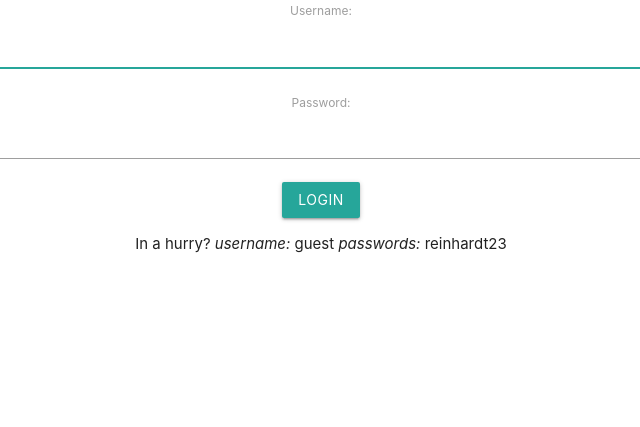
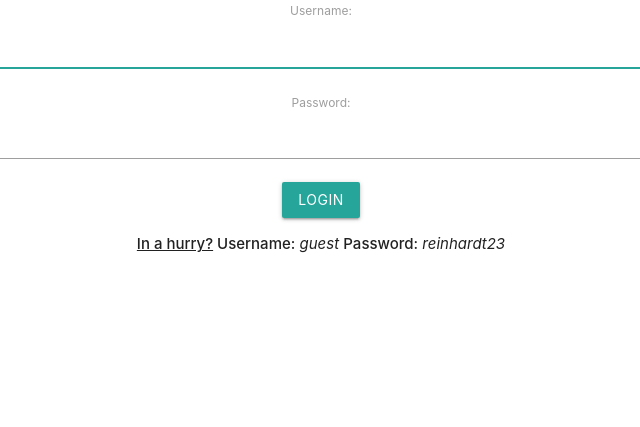
Before and after one commit to caseyvoss95/first-glance, a Django app: page /accounts/login/ in a window 1280 px wide. Shown: the part 201-628 px from the top of the page, without its empty margins (319-959 px from the left). Run offline with Django 4.2, Linux system fonts and the light colour scheme.

Commit message:
cleaned style of login page

```diff
--- a/main_app/templates/registration/login.html
+++ b/main_app/templates/registration/login.html
@@ -8,5 +8,5 @@
     <input type="hidden" name="next" value="{{ next }}" />
 </form>
 
-<p>In a hurry? <em>username: </em>guest <em>passwords:</em> reinhardt23</p>
+<p><strong><u>In a hurry?</style></u> Username:</strong> <em>guest</em> <strong>Password:</strong></em> <em>reinhardt23</em></p>
 {% endblock %}
```
